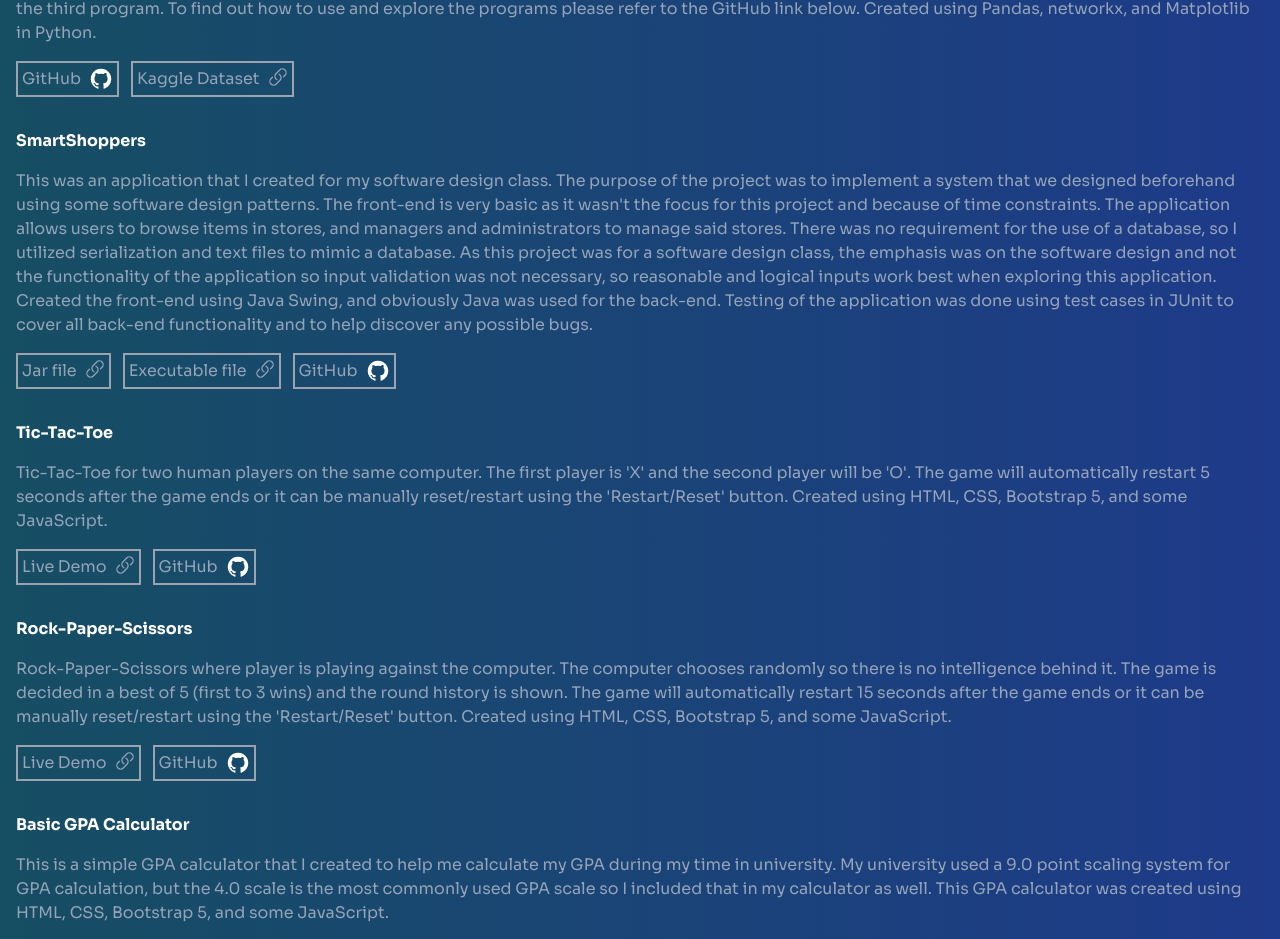
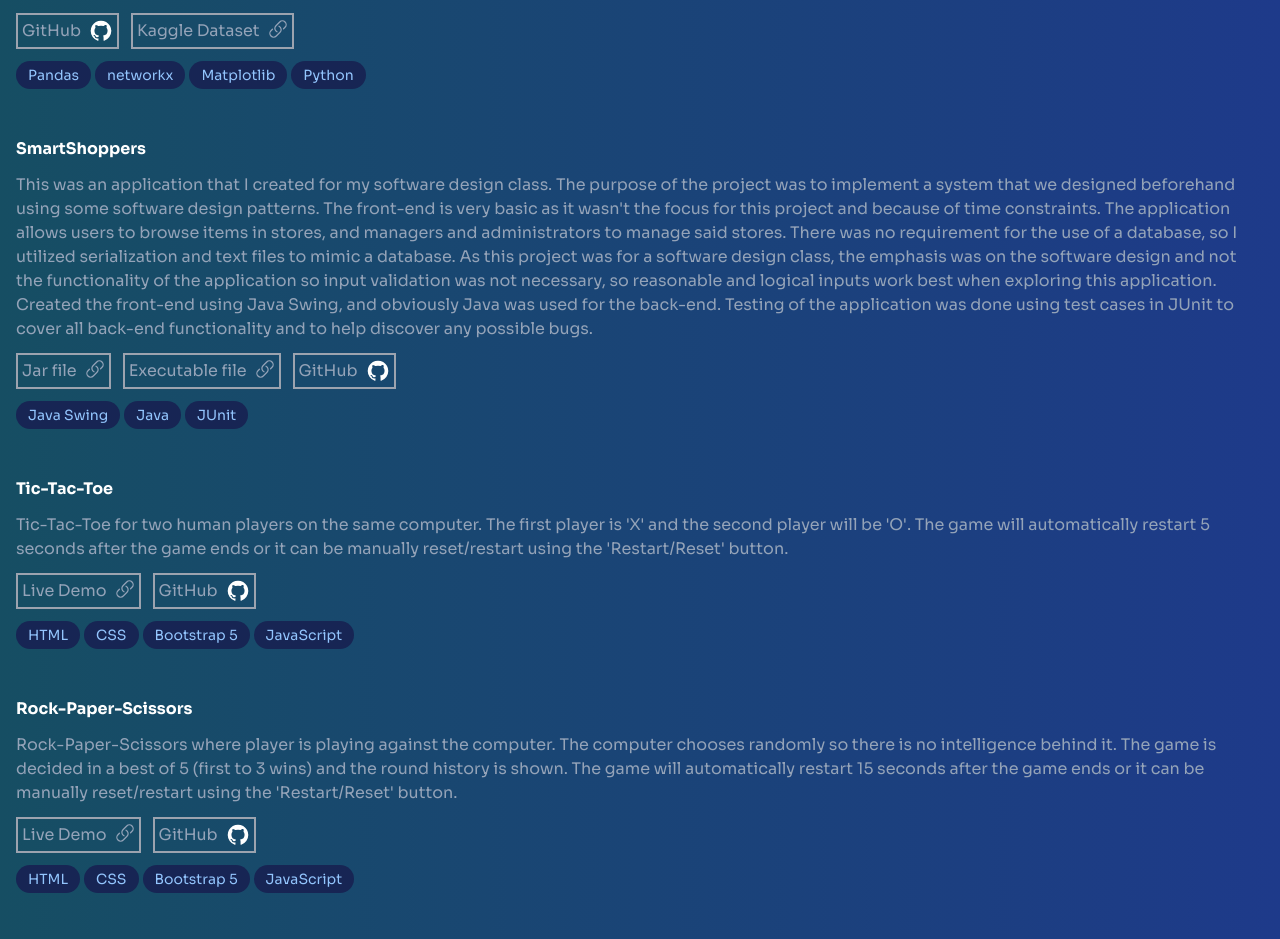
Before and after one commit to haoyiwu-1/haoyiwu-1.github.io, a React (Vite) app: page / in a window 1280 px wide. Shown: the part 987-1926 px from the top of the page. Built offline with nearby package versions, Linux system fonts and the light colour scheme; a web font is replaced by a local one.

Commit message:
Add TechBadges component to list tech stacks and update project list UI/text

```diff
--- a/src/App.jsx
+++ b/src/App.jsx
@@ -49,7 +49,7 @@ function App() {
               id="proj-0"
               title={projectsList[0]}
               description="
-              This is a portion of a project I had done for my data mining class. I had to do clustering analysis on a dataset. I chose to do K-Means clustering on the dataset to find hidden relationships between the dimensions of the dataset. There was some pre-processing done on the dataset before it could be used, and many more small details not mentioned here. The link below allows you to access the source code and run it for yourself using Google Colab where the project is described in much more detail. The ipynb file can be download to get a copy of the source code if needed. Created using Pandas, Scikit-learn, and Matplotlib in Python.
+              This is a portion of a project I had done for my data mining class. I had to do clustering analysis on a dataset. I chose to do K-Means clustering on the dataset to find hidden relationships between the dimensions of the dataset. There was some pre-processing done on the dataset before it could be used, and many more small details not mentioned here. The link below allows you to access the source code and run it for yourself using Google Colab where the project is described in much more detail. The ipynb file can be download to get a copy of the source code if needed.
               "
               links={[
                 {
@@ -58,13 +58,14 @@ function App() {
                   text: "Live Demo",
                 },
               ]}
+              tech={["Pandas", "Scikit-learn", "Matplotlib", "Python"]}
             />
 
             <ProjectDesc
               id="proj-1"
               title={projectsList[1]}
               description="
-              This was a project which involves big data analytics using Python on a single machine. The dataset which the analytics were performed on were a subset of Yelp's businesses, review, and user data. For this project, I created four programs to perform big data analytics on the dataset mentioned above. The first program (descriptive-analytics.py) does descriptive analytics on the dataset. The second program (frequency-distributions.py) computes useful frequency distributions from the dataset. The third program (social-network.py) performs-basic network analytics on the constructed social network from the third program. To find out how to use and explore the programs please refer to the GitHub link below. Created using Pandas, networkx, and Matplotlib in Python.
+              This was a project which involves big data analytics using Python on a single machine. The dataset which the analytics were performed on were a subset of Yelp's businesses, review, and user data. For this project, I created four programs to perform big data analytics on the dataset mentioned above. The first program (descriptive-analytics.py) does descriptive analytics on the dataset. The second program (frequency-distributions.py) computes useful frequency distributions from the dataset. The third program (social-network.py) performs-basic network analytics on the constructed social network from the third program. To find out how to use and explore the programs please refer to the GitHub link below.
               "
               links={[
                 {
@@ -77,6 +78,7 @@ function App() {
                   text: "Kaggle Dataset",
                 },
               ]}
+              tech={["Pandas", "networkx", "Matplotlib", "Python"]}
             />
 
             <ProjectDesc
@@ -101,13 +103,14 @@ function App() {
                   text: "GitHub",
                 },
               ]}
+              tech={["Java Swing", "Java", "JUnit"]}
             />
 
             <ProjectDesc
               id="proj-3"
               title={projectsList[3]}
               description="
-              Tic-Tac-Toe for two human players on the same computer. The first player is 'X' and the second player will be 'O'. The game will automatically restart 5 seconds after the game ends or it can be manually reset/restart using the 'Restart/Reset' button. Created using HTML, CSS, Bootstrap 5, and some JavaScript.
+              Tic-Tac-Toe for two human players on the same computer. The first player is 'X' and the second player will be 'O'. The game will automatically restart 5 seconds after the game ends or it can be manually reset/restart using the 'Restart/Reset' button.
               "
               links={[
                 {
@@ -119,13 +122,14 @@ function App() {
                   text: "GitHub",
                 },
               ]}
+              tech={["HTML", "CSS", "Bootstrap 5", "JavaScript"]}
             />
 
             <ProjectDesc
               id="proj-4"
               title={projectsList[4]}
               description="
-              Rock-Paper-Scissors where player is playing against the computer. The computer chooses randomly so there is no intelligence behind it. The game is decided in a best of 5 (first to 3 wins) and the round history is shown. The game will automatically restart 15 seconds after the game ends or it can be manually reset/restart using the 'Restart/Reset' button. Created using HTML, CSS, Bootstrap 5, and some JavaScript.
+              Rock-Paper-Scissors where player is playing against the computer. The computer chooses randomly so there is no intelligence behind it. The game is decided in a best of 5 (first to 3 wins) and the round history is shown. The game will automatically restart 15 seconds after the game ends or it can be manually reset/restart using the 'Restart/Reset' button.
               "
               links={[
                 {
@@ -137,13 +141,14 @@ function App() {
                   text: "GitHub",
                 },
               ]}
+              tech={["HTML", "CSS", "Bootstrap 5", "JavaScript"]}
             />
 
             <ProjectDesc
               id="proj-5"
               title={projectsList[5]}
               description="
-              This is a simple GPA calculator that I created to help me calculate my GPA during my time in university. My university used a 9.0 point scaling system for GPA calculation, but the 4.0 scale is the most commonly used GPA scale so I included that in my calculator as well. This GPA calculator was created using HTML, CSS, Bootstrap 5, and some JavaScript.
+              This is a simple GPA calculator that I created to help me calculate my GPA during my time in university. My university used a 9.0 point scaling system for GPA calculation, but the 4.0 scale is the most commonly used GPA scale so I included that in my calculator as well.
               "
               links={[
                 {
@@ -155,6 +160,7 @@ function App() {
                   text: "GitHub",
                 },
               ]}
+              tech={["HTML", "CSS", "Bootstrap 5", "JavaScript"]}
             />
           </div>
         </div>
--- a/src/ProjectDesc.jsx
+++ b/src/ProjectDesc.jsx
@@ -1,11 +1,13 @@
 import Links from "./Links";
+import TechBadges from "./TechBadges";
 
-function ProjectDesc({ id, title, description, links = [] }) {
+function ProjectDesc({ id, title, description, links = [], tech = [] }) {
   return (
-    <div id={id} className="flex flex-col py-4">
+    <div id={id} className="flex flex-col py-6 space-y-3">
       <h1 className="font-bold">{title}</h1>
       <p>{description}</p>
       <Links linksList={links} />
+      <TechBadges techList={tech} />
     </div>
   );
 }
--- /dev/null
+++ b/src/TechBadges.jsx
@@ -0,0 +1,20 @@
+function TechBadges({ techList }) {
+  if (techList.length > 0) {
+    return (
+      <div className="flex flex-wrap gap-y-1 gap-x-1">
+        {techList.map((tech, index) => {
+          return (
+            <span
+              key={index}
+              className="rounded-3xl border-none bg-blue-950 text-blue-300 py-1 px-3 text-xs sm:text-sm"
+            >
+              {tech}
+            </span>
+          );
+        })}
+      </div>
+    );
+  }
+}
+
+export default TechBadges;
--- a/src/index.css
+++ b/src/index.css
@@ -28,6 +28,6 @@
 
   a,
   p {
-    @apply text-sm sm:text-base mt-4 text-slate-400;
+    @apply text-sm sm:text-base text-slate-400;
   }
 }
```
